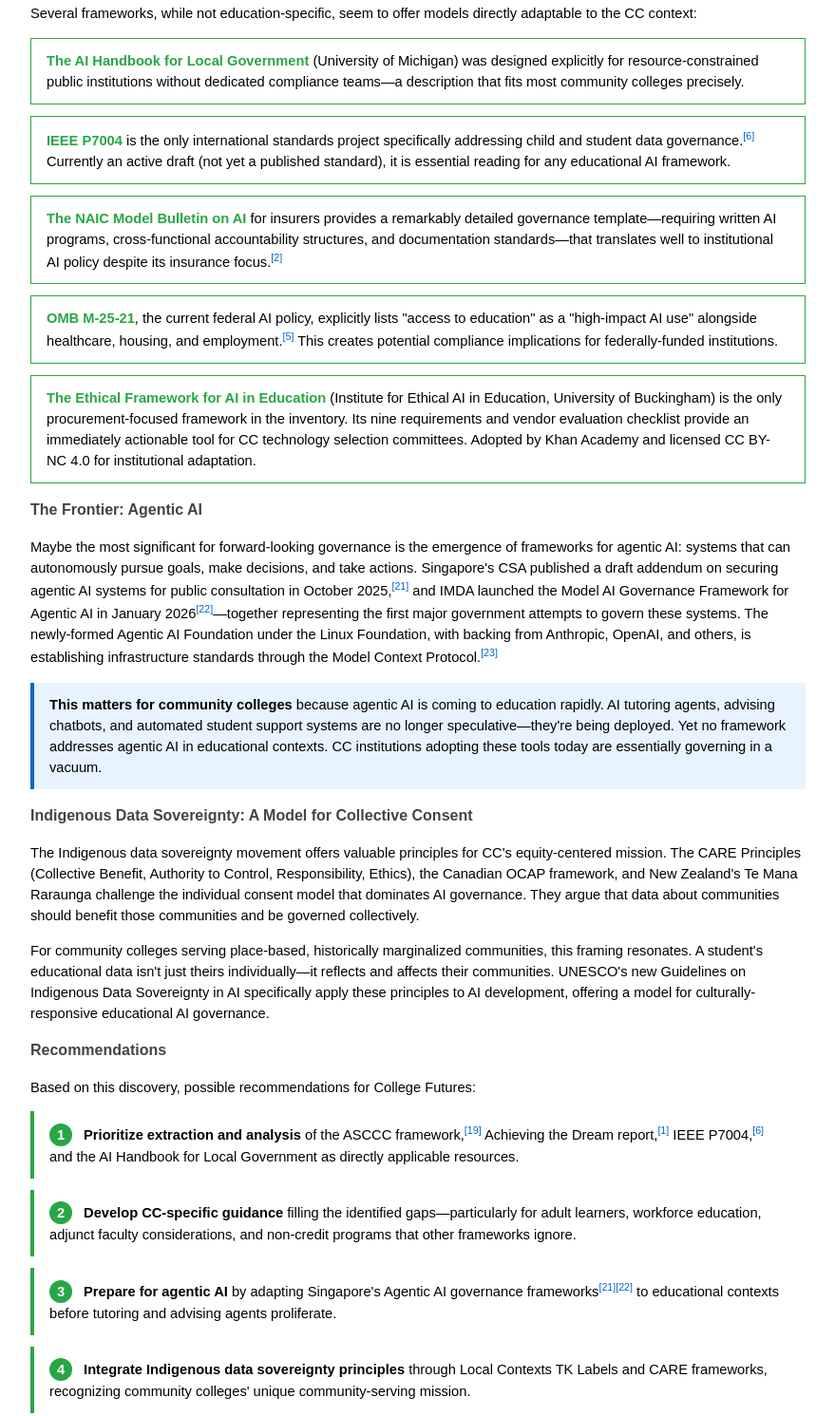
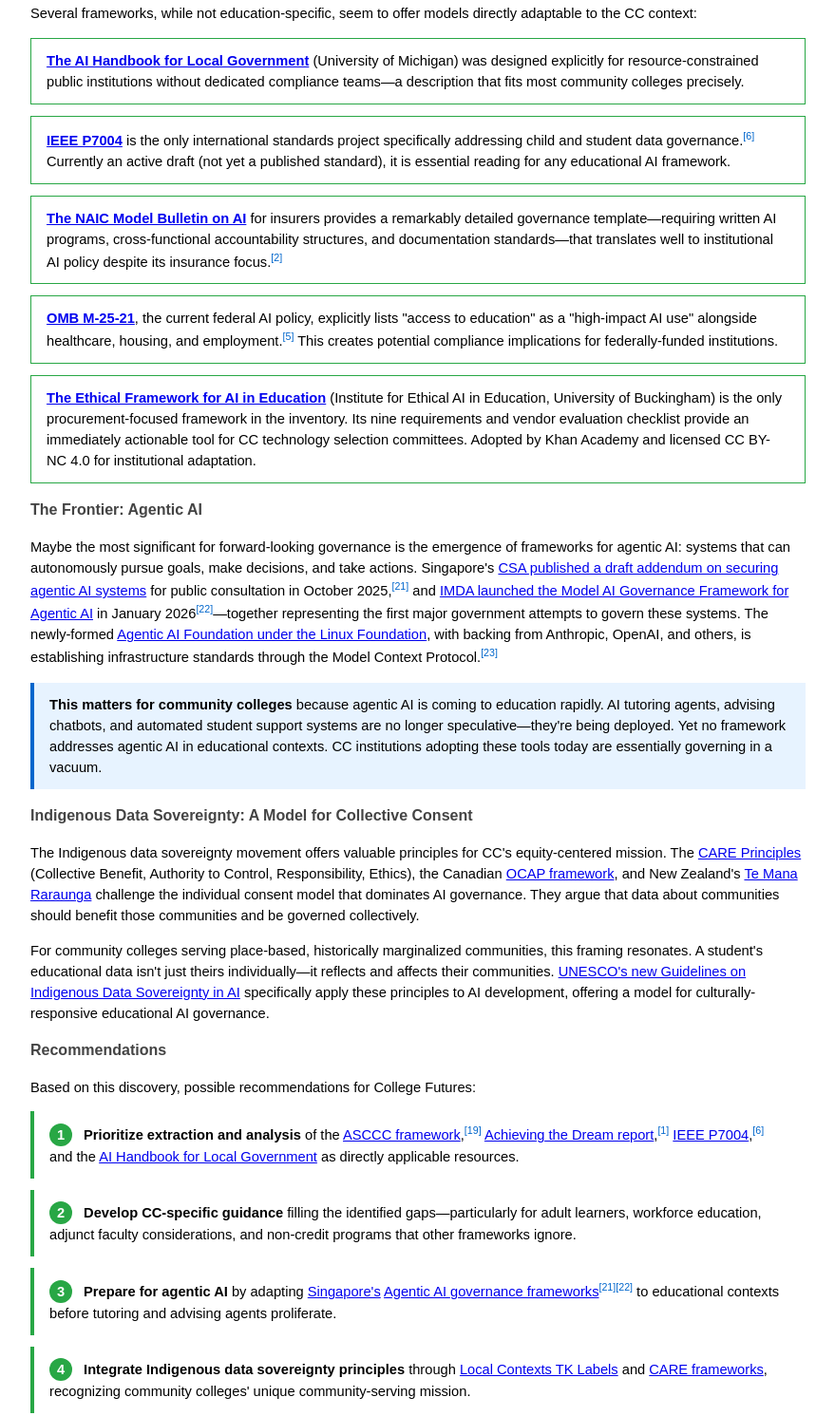
Before and after one commit to FUTROBJECT/aql-research-docs, a plain HTML site: page discovery-summary.html in a window 1280 px wide. Shown: the part 1392-2883 px from the top of the page at 95% size, without its empty margins (200-1079 px from the left). Drawn offline with Linux system fonts and the light colour scheme.

Commit message:
Update discovery-summary.html

```diff
--- a/discovery-summary.html
+++ b/discovery-summary.html
@@ -345,7 +345,7 @@
 <p>Despite this activity, education remains peripheral in global AI governance. While the EU AI Act does classify education as a high-risk domain under Annex III (e.g., AI used for exam scoring or determining access to education),<sup class="cite"><a href="#src-8">[8]</a></sup> it provides minimal implementation guidance for educational institutions. National strategies acknowledge AI's educational potential but rarely provide operational frameworks. The frameworks that do address education&mdash;UNESCO's competency frameworks, TeachAI's principles, EDUCAUSE's resources&mdash;focus primarily on K-12 or four-year institutions.</p>
 
 <div class="critical">
-<strong>Community colleges are essentially absent.</strong> Of the 224 frameworks reviewed, our analysis identified only <strong>TWO</strong> that directly address community colleges: the Academic Senate for California Community Colleges (ASCCC) policy framework<sup class="cite"><a href="#src-19">[19]</a></sup> and the Achieving the Dream network's AI Task Force report.<sup class="cite"><a href="#src-1">[1]</a></sup> This is an initial analysis&mdash;the claim of exclusivity cannot be conclusively verified without exhaustive review of all 224 frameworks&mdash;but if confirmed it is a remarkable oversight given that community colleges serve approximately 43.7% of all US undergraduates (2020-21),<sup class="cite"><a href="#src-20">[20]</a></sup> disproportionately serve historically marginalized populations, and are the primary pipeline for workforce training that AI is transforming.
+<strong>Community colleges are essentially absent.</strong> Of the 224 frameworks reviewed, our analysis identified only <strong>TWO</strong> that directly address community colleges: the <a href="https://www.asccc.org/sites/default/files/ASCCC_AI_Resources_2024.pdf" target="_blank">Academic Senate for California Community Colleges (ASCCC) policy framework</a><sup class="cite"><a href="#src-19">[19]</a></sup> and the <a href="https://achievingthedream.org/wp-content/uploads/2025/07/ATD-AI-Task-Force-Report-Final-7-21-25.pdf" target="_blank">Achieving the Dream network's AI Task Force report</a>.<sup class="cite"><a href="#src-1">[1]</a></sup> This is an initial analysis&mdash;the claim of exclusivity cannot be conclusively verified without exhaustive review of all 224 frameworks&mdash;but if confirmed it is a remarkable oversight given that community colleges serve approximately 43.7% of all US undergraduates (2020-21),<sup class="cite"><a href="#src-20">[20]</a></sup> disproportionately serve historically marginalized populations, and are the primary pipeline for workforce training that AI is transforming.
 </div>
 
 <h3>Potential Bright Spots for Adaptation</h3>
@@ -353,28 +353,28 @@
 <p>Several frameworks, while not education-specific, seem to offer models directly adaptable to the CC context:</p>
 
 <div class="framework-box">
-<span class="framework-title">The AI Handbook for Local Government</span> (University of Michigan) was designed explicitly for resource-constrained public institutions without dedicated compliance teams&mdash;a description that fits most community colleges precisely.
+<span class="framework-title"><a href="https://stpp.fordschool.umich.edu/sites/stpp/files/2024-09/michigan-municipal-league-AI.pdf" target="_blank">The AI Handbook for Local Government</a></span> (University of Michigan) was designed explicitly for resource-constrained public institutions without dedicated compliance teams&mdash;a description that fits most community colleges precisely.
 </div>
 
 <div class="framework-box">
-<span class="framework-title">IEEE P7004</span> is the only international standards project specifically addressing child and student data governance.<sup class="cite"><a href="#src-6">[6]</a></sup> Currently an active draft (not yet a published standard), it is essential reading for any educational AI framework.
+<span class="framework-title"><a href="https://standards.ieee.org/ieee/7004/10270/" target="_blank">IEEE P7004</a></span> is the only international standards project specifically addressing child and student data governance.<sup class="cite"><a href="#src-6">[6]</a></sup> Currently an active draft (not yet a published standard), it is essential reading for any educational AI framework.
 </div>
 
 <div class="framework-box">
-<span class="framework-title">The NAIC Model Bulletin on AI</span> for insurers provides a remarkably detailed governance template&mdash;requiring written AI programs, cross-functional accountability structures, and documentation standards&mdash;that translates well to institutional AI policy despite its insurance focus.<sup class="cite"><a href="#src-2">[2]</a></sup>
+<span class="framework-title"><a href="https://content.naic.org/sites/default/files/cmte-h-big-data-artificial-intelligence-wg-ai-model-bulletin.pdf.pdf" target="_blank">The NAIC Model Bulletin on AI</a></span> for insurers provides a remarkably detailed governance template&mdash;requiring written AI programs, cross-functional accountability structures, and documentation standards&mdash;that translates well to institutional AI policy despite its insurance focus.<sup class="cite"><a href="#src-2">[2]</a></sup>
 </div>
 
 <div class="framework-box">
-<span class="framework-title">OMB M-25-21</span>, the current federal AI policy, explicitly lists "access to education" as a "high-impact AI use" alongside healthcare, housing, and employment.<sup class="cite"><a href="#src-5">[5]</a></sup> This creates potential compliance implications for federally-funded institutions.
+<span class="framework-title"><a href="https://www.whitehouse.gov/wp-content/uploads/2025/02/M-25-21-Accelerating-Federal-Use-of-AI-through-Innovation-Governance-and-Public-Trust.pdf" target="_blank">OMB M-25-21</a></span>, the current federal AI policy, explicitly lists "access to education" as a "high-impact AI use" alongside healthcare, housing, and employment.<sup class="cite"><a href="#src-5">[5]</a></sup> This creates potential compliance implications for federally-funded institutions.
 </div>
 
 <div class="framework-box">
-<span class="framework-title">The Ethical Framework for AI in Education</span> (Institute for Ethical AI in Education, University of Buckingham) is the only procurement-focused framework in the inventory. Its nine requirements and vendor evaluation checklist provide an immediately actionable tool for CC technology selection committees. Adopted by Khan Academy and licensed CC BY-NC 4.0 for institutional adaptation.
+<span class="framework-title"><a href="https://www.buckingham.ac.uk/wp-content/uploads/2021/03/The-Institute-for-Ethical-AI-in-Education-The-Ethical-Framework-for-AI-in-Education.pdf" target="_blank">The Ethical Framework for AI in Education</a></span> (Institute for Ethical AI in Education, University of Buckingham) is the only procurement-focused framework in the inventory. Its nine requirements and vendor evaluation checklist provide an immediately actionable tool for CC technology selection committees. Adopted by Khan Academy and licensed CC BY-NC 4.0 for institutional adaptation.
 </div>
 
 <h3>The Frontier: Agentic AI</h3>
 
-<p>Maybe the most significant for forward-looking governance is the emergence of frameworks for agentic AI: systems that can autonomously pursue goals, make decisions, and take actions. Singapore's CSA published a draft addendum on securing agentic AI systems for public consultation in October 2025,<sup class="cite"><a href="#src-21">[21]</a></sup> and IMDA launched the Model AI Governance Framework for Agentic AI in January 2026<sup class="cite"><a href="#src-22">[22]</a></sup>&mdash;together representing the first major government attempts to govern these systems. The newly-formed Agentic AI Foundation under the Linux Foundation, with backing from Anthropic, OpenAI, and others, is establishing infrastructure standards through the Model Context Protocol.<sup class="cite"><a href="#src-23">[23]</a></sup></p>
+<p>Maybe the most significant for forward-looking governance is the emergence of frameworks for agentic AI: systems that can autonomously pursue goals, make decisions, and take actions. Singapore's <a href="https://www.csa.gov.sg/resources/publications/addendum-on-securing-ai-systems/" target="_blank">CSA published a draft addendum on securing agentic AI systems</a> for public consultation in October 2025,<sup class="cite"><a href="#src-21">[21]</a></sup> and <a href="https://www.imda.gov.sg/resources/press-releases-factsheets-and-speeches/press-releases/2026/new-model-ai-governance-framework-for-agentic-ai" target="_blank">IMDA launched the Model AI Governance Framework for Agentic AI</a> in January 2026<sup class="cite"><a href="#src-22">[22]</a></sup>&mdash;together representing the first major government attempts to govern these systems. The newly-formed <a href="https://www.wired.com/story/openai-anthropic-and-block-are-teaming-up-on-ai-agent-standards" target="_blank">Agentic AI Foundation under the Linux Foundation</a>, with backing from Anthropic, OpenAI, and others, is establishing infrastructure standards through the Model Context Protocol.<sup class="cite"><a href="#src-23">[23]</a></sup></p>
 
 <div class="callout">
 <strong>This matters for community colleges</strong> because agentic AI is coming to education rapidly. AI tutoring agents, advising chatbots, and automated student support systems are no longer speculative&mdash;they're being deployed. Yet no framework addresses agentic AI in educational contexts. CC institutions adopting these tools today are essentially governing in a vacuum.
@@ -382,16 +382,16 @@
 
 <h3>Indigenous Data Sovereignty: A Model for Collective Consent</h3>
 
-<p>The Indigenous data sovereignty movement offers valuable principles for CC's equity-centered mission. The CARE Principles (Collective Benefit, Authority to Control, Responsibility, Ethics), the Canadian OCAP framework, and New Zealand's Te Mana Raraunga challenge the individual consent model that dominates AI governance. They argue that data about communities should benefit those communities and be governed collectively.</p>
+<p>The Indigenous data sovereignty movement offers valuable principles for CC's equity-centered mission. The <a href="https://www.gida-global.org/care" target="_blank">CARE Principles</a> (Collective Benefit, Authority to Control, Responsibility, Ethics), the Canadian <a href="https://fnigc.ca/ocap-training/" target="_blank">OCAP framework</a>, and New Zealand's <a href="https://www.temanararaunga.maori.nz/" target="_blank">Te Mana Raraunga</a> challenge the individual consent model that dominates AI governance. They argue that data about communities should benefit those communities and be governed collectively.</p>
 
-<p>For community colleges serving place-based, historically marginalized communities, this framing resonates. A student's educational data isn't just theirs individually&mdash;it reflects and affects their communities. UNESCO's new Guidelines on Indigenous Data Sovereignty in AI specifically apply these principles to AI development, offering a model for culturally-responsive educational AI governance.</p>
+<p>For community colleges serving place-based, historically marginalized communities, this framing resonates. A student's educational data isn't just theirs individually&mdash;it reflects and affects their communities. <a href="https://www.unesco.org/en/articles/new-report-and-guidelines-indigenous-data-sovereignty-artificial-intelligence-developments" target="_blank">UNESCO's new Guidelines on Indigenous Data Sovereignty in AI</a> specifically apply these principles to AI development, offering a model for culturally-responsive educational AI governance.</p>
 
 <h3>Recommendations</h3>
 
 <p>Based on this discovery, possible recommendations for College Futures:</p>
 
 <div class="recommendation-box">
-<span class="rec-number">1</span> <strong>Prioritize extraction and analysis</strong> of the ASCCC framework,<sup class="cite"><a href="#src-19">[19]</a></sup> Achieving the Dream report,<sup class="cite"><a href="#src-1">[1]</a></sup> IEEE P7004,<sup class="cite"><a href="#src-6">[6]</a></sup> and the AI Handbook for Local Government as directly applicable resources.
+<span class="rec-number">1</span> <strong>Prioritize extraction and analysis</strong> of the <a href="https://www.asccc.org/sites/default/files/ASCCC_AI_Resources_2024.pdf" target="_blank">ASCCC framework</a>,<sup class="cite"><a href="#src-19">[19]</a></sup> <a href="https://achievingthedream.org/wp-content/uploads/2025/07/ATD-AI-Task-Force-Report-Final-7-21-25.pdf" target="_blank">Achieving the Dream report</a>,<sup class="cite"><a href="#src-1">[1]</a></sup> <a href="https://standards.ieee.org/ieee/7004/10270/" target="_blank">IEEE P7004</a>,<sup class="cite"><a href="#src-6">[6]</a></sup> and the <a href="https://stpp.fordschool.umich.edu/sites/stpp/files/2024-09/michigan-municipal-league-AI.pdf" target="_blank">AI Handbook for Local Government</a> as directly applicable resources.
 </div>
 
 <div class="recommendation-box">
@@ -399,11 +399,11 @@
 </div>
 
 <div class="recommendation-box">
-<span class="rec-number">3</span> <strong>Prepare for agentic AI</strong> by adapting Singapore's Agentic AI governance frameworks<sup class="cite"><a href="#src-21">[21]</a></sup><sup class="cite"><a href="#src-22">[22]</a></sup> to educational contexts before tutoring and advising agents proliferate.
+<span class="rec-number">3</span> <strong>Prepare for agentic AI</strong> by adapting <a href="https://www.csa.gov.sg/resources/publications/addendum-on-securing-ai-systems/" target="_blank">Singapore's</a> <a href="https://www.imda.gov.sg/resources/press-releases-factsheets-and-speeches/press-releases/2026/new-model-ai-governance-framework-for-agentic-ai" target="_blank">Agentic AI governance frameworks</a><sup class="cite"><a href="#src-21">[21]</a></sup><sup class="cite"><a href="#src-22">[22]</a></sup> to educational contexts before tutoring and advising agents proliferate.
 </div>
 
 <div class="recommendation-box">
-<span class="rec-number">4</span> <strong>Integrate Indigenous data sovereignty principles</strong> through Local Contexts TK Labels and CARE frameworks, recognizing community colleges' unique community-serving mission.
+<span class="rec-number">4</span> <strong>Integrate Indigenous data sovereignty principles</strong> through <a href="https://localcontexts.org/labels/traditional-knowledge-labels/" target="_blank">Local Contexts TK Labels</a> and <a href="https://www.gida-global.org/care" target="_blank">CARE frameworks</a>, recognizing community colleges' unique community-serving mission.
 </div>
 
 <div class="recommendation-box">
```
